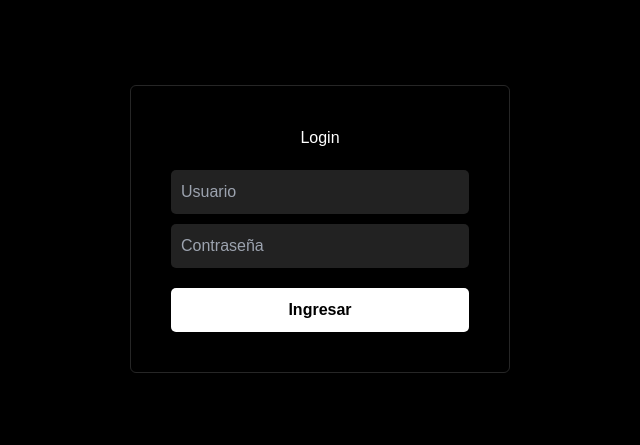
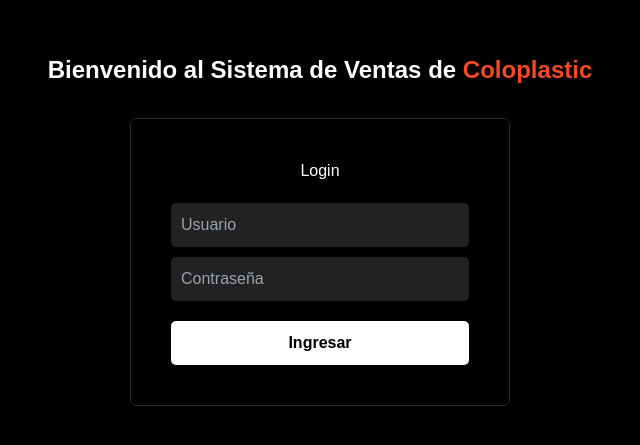
Before and after one commit to haxbyarchivos/SistemaDeVentas2k26, a React (Vite) app in the folder frontend/: page / in a window 1280 px wide. Shown: the part 171-616 px from the top of the page, without its empty margins (320-960 px from the left). Built offline with nearby package versions, Linux system fonts and the light colour scheme.

Commit message:
Mas boludeces visuales en el login

```diff
--- a/frontend/src/components/SalesCard.jsx
+++ b/frontend/src/components/SalesCard.jsx
@@ -84,7 +84,8 @@
     padding: 1.5rem;
     background: linear-gradient(180deg, #1a1a1a, #0f0f0f);
     box-shadow: 0 8px 20px rgba(0, 0, 0, 0.4);
-    max-width: 340px;
+    width: 340px;
+    min-height: 180px;
     border-radius: 28px;
     border: 1px solid #2a2a2a;
     font-family: -apple-system, BlinkMacSystemFont, "SF Pro Text",
@@ -92,6 +93,8 @@
     transform: translateY(20px);
     opacity: 0;
     animation: cardFadeUp 0.8s cubic-bezier(0.25, 1, 0.5, 1) forwards;
+    display: flex;
+    flex-direction: column;
   }
 
   .card:hover {
--- /dev/null
+++ b/frontend/src/components/ui/encrypted-text.jsx
@@ -0,0 +1,121 @@
+"use client";;
+import React, { useEffect, useRef, useState } from "react";
+import { motion, useInView } from "motion/react";
+import { cn } from "@/lib/utils";
+
+const DEFAULT_CHARSET =
+  "ABCDEFGHIJKLMNOPQRSTUVWXYZabcdefghijklmnopqrstuvwxyz0123456789!@#$%^&*()_+-={}[];:,.<>/?";
+
+function generateRandomCharacter(charset) {
+  const index = Math.floor(Math.random() * charset.length);
+  return charset.charAt(index);
+}
+
+function generateGibberishPreservingSpaces(original, charset) {
+  if (!original) return "";
+  let result = "";
+  for (let i = 0; i < original.length; i += 1) {
+    const ch = original[i];
+    result += ch === " " ? " " : generateRandomCharacter(charset);
+  }
+  return result;
+}
+
+export const EncryptedText = ({
+  text,
+  className,
+  revealDelayMs = 50,
+  charset = DEFAULT_CHARSET,
+  flipDelayMs = 50,
+  encryptedClassName,
+  revealedClassName,
+}) => {
+  const ref = useRef(null);
+  const isInView = useInView(ref, { once: true });
+
+  const [revealCount, setRevealCount] = useState(0);
+  const animationFrameRef = useRef(null);
+  const startTimeRef = useRef(0);
+  const lastFlipTimeRef = useRef(0);
+  const scrambleCharsRef = useRef(text ? generateGibberishPreservingSpaces(text, charset).split("") : []);
+
+  useEffect(() => {
+    if (!isInView) return;
+
+    // Reset state for a fresh animation whenever dependencies change
+    const initial = text
+      ? generateGibberishPreservingSpaces(text, charset)
+      : "";
+    scrambleCharsRef.current = initial.split("");
+    startTimeRef.current = performance.now();
+    lastFlipTimeRef.current = startTimeRef.current;
+    setRevealCount(0);
+
+    let isCancelled = false;
+
+    const update = (now) => {
+      if (isCancelled) return;
+
+      const elapsedMs = now - startTimeRef.current;
+      const totalLength = text.length;
+      const currentRevealCount = Math.min(totalLength, Math.floor(elapsedMs / Math.max(1, revealDelayMs)));
+
+      setRevealCount(currentRevealCount);
+
+      if (currentRevealCount >= totalLength) {
+        return;
+      }
+
+      // Re-randomize unrevealed scramble characters on an interval
+      const timeSinceLastFlip = now - lastFlipTimeRef.current;
+      if (timeSinceLastFlip >= Math.max(0, flipDelayMs)) {
+        for (let index = 0; index < totalLength; index += 1) {
+          if (index >= currentRevealCount) {
+            if (text[index] !== " ") {
+              scrambleCharsRef.current[index] =
+                generateRandomCharacter(charset);
+            } else {
+              scrambleCharsRef.current[index] = " ";
+            }
+          }
+        }
+        lastFlipTimeRef.current = now;
+      }
+
+      animationFrameRef.current = requestAnimationFrame(update);
+    };
+
+    animationFrameRef.current = requestAnimationFrame(update);
+
+    return () => {
+      isCancelled = true;
+      if (animationFrameRef.current !== null) {
+        cancelAnimationFrame(animationFrameRef.current);
+      }
+    };
+  }, [isInView, text, revealDelayMs, charset, flipDelayMs]);
+
+  if (!text) return null;
+
+  return (
+    <motion.span ref={ref} className={cn(className)} aria-label={text} role="text">
+      {text.split("").map((char, index) => {
+        const isRevealed = index < revealCount;
+        const displayChar = isRevealed
+          ? char
+          : char === " "
+            ? " "
+            : (scrambleCharsRef.current[index] ??
+              generateRandomCharacter(charset));
+
+        return (
+          <span
+            key={index}
+            className={cn(isRevealed ? revealedClassName : encryptedClassName)}>
+            {displayChar}
+          </span>
+        );
+      })}
+    </motion.span>
+  );
+};
--- a/frontend/src/pages/Login.jsx
+++ b/frontend/src/pages/Login.jsx
@@ -2,6 +2,7 @@
 import { useNavigate } from "react-router-dom";
 import supabase from "../utils/supabaseClient";
 import { CardSpotlight } from "../components/ui/card-spotlight";
+import { EncryptedText } from "../components/ui/encrypted-text";
 
 
 export default function Login() {
@@ -79,6 +80,7 @@
         minHeight: "100vh",
         minWidth: "100vw",
         display: "flex",
+        flexDirection: "column",
         justifyContent: "center",
         alignItems: "center",
         backgroundColor: "#000",
@@ -92,6 +94,21 @@
         bottom: 0,
       }}
     >
+      {/* Texto encriptado arriba */}
+      <div style={{ marginBottom: "30px", textAlign: "center", zIndex: 20, fontSize: "clamp(18px, 5vw, 24px)" }}>
+        <EncryptedText
+          text="Bienvenido al Sistema de Ventas de "
+          className="font-bold"
+          revealedClassName="text-white"
+        />
+        <EncryptedText
+          text="Coloplastic"
+          className="font-bold"
+          revealedClassName="text-[#F54927]"
+          encryptedClassName="text-gray-600"
+        />
+      </div>
+
       {/* Formulario de login con efecto spotlight */}
       <CardSpotlight style={{ width: "90%", maxWidth: "380px", padding: 0 }}>
         <div
```
